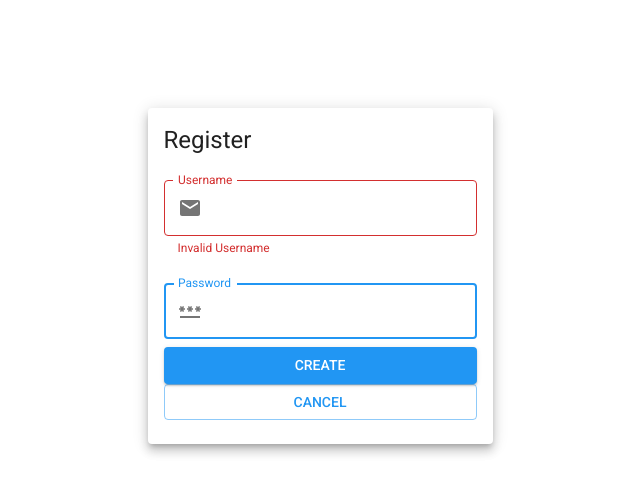
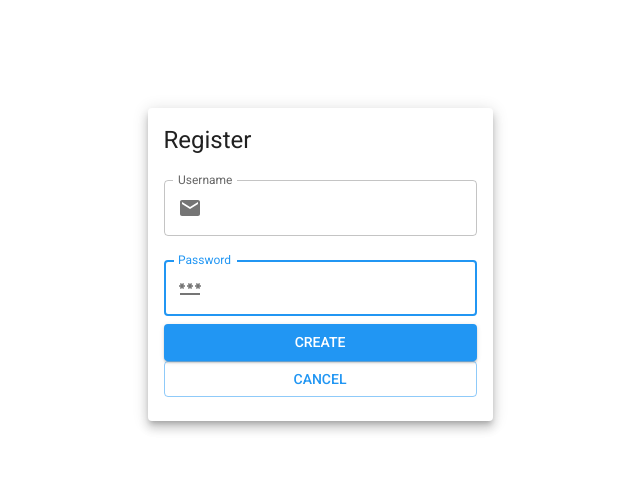
Before and after one commit to iiimomoniii/Workshop_NextJS, a Next.js app: page /register in a window 1280 px wide. Shown: the top 494 px of the page, without its empty margins (320-960 px from the left). Built offline with nearby package versions, Linux system fonts and the light colour scheme.

Commit message:
Update
add validate invalid form of username and password

```diff
--- a/src/app/(auth)/register/page.tsx
+++ b/src/app/(auth)/register/page.tsx
@@ -3,6 +3,8 @@ import { Box, Button, Card, CardContent, CardMedia, InputAdornment, TextField, T
 import React, { useState } from 'react'
 import * as Icons from '@mui/icons-material';
 import { Controller, useForm } from "react-hook-form";
+import * as Yup from "yup";
+import { yupResolver } from "@hookform/resolvers/yup";
 interface User {
   username: string;
   password: string;
@@ -13,10 +15,17 @@ type Props = {}
 export default function Register({ }: Props) {
 
   const initialValue: User = { username: "", password: "" }; //default value = ""
+  //validate usename and password by yup lib
+  const formValidateSchema = Yup.object().shape({
+    username : Yup.string().required("Email is Required").trim(),
+    password : Yup.string().required("Password is Required").trim()
+  })
 
-  const { control, handleSubmit } = useForm<User>({
+  //send error message by errors in formState
+  const { control, handleSubmit , formState: {errors} } = useForm<User>({
     defaultValues: initialValue,
-    resolver: undefined
+    //bind formValidateSchema to resolver
+    resolver: yupResolver(formValidateSchema)
   });
 
   const showForm = () => {
@@ -31,8 +40,10 @@ export default function Register({ }: Props) {
           <TextField
             // onChange={field.onChange} value={field.value} = {...field}
             {...field}
-            error={true}
-            helperText={"Invalid Username"}
+            // add condition check when errors of usename has message will show error message
+            error={Boolean(errors.username?.message)}
+            // errors message from formValidateSchema
+            helperText={errors.username?.message?.toString()}
             variant="outlined"
             margin="normal"
             fullWidth
@@ -57,6 +68,8 @@ export default function Register({ }: Props) {
         render={({ field }) => (
           <TextField
             {...field}
+            error={Boolean(errors.password?.message)}
+            helperText={errors.password?.message?.toString()}
             variant="outlined"
             margin="normal"
             fullWidth
```
